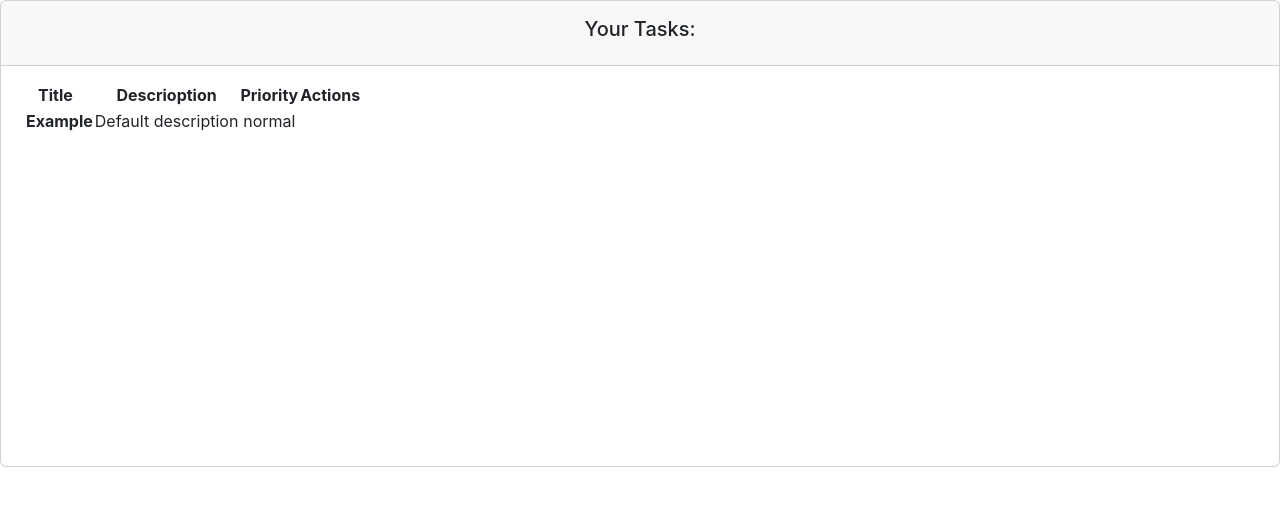
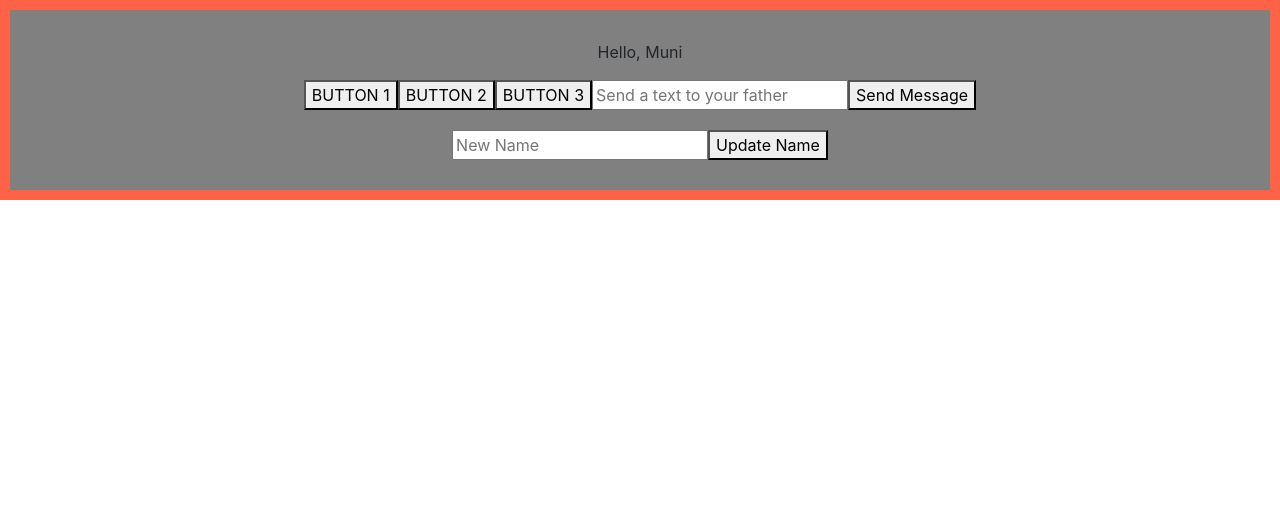
Before and after one commit to muniloper30/tasklist-react, a React (Create React App) app: page / in a window 1280 px wide. Shown: the top 506 px of the page. Built offline with nearby package versions, Linux system fonts and the light colour scheme.

Commit message:
Ejemplos child/father gestión de eventos

```diff
--- a/package.json
+++ b/package.json
@@ -7,6 +7,7 @@
     "@testing-library/react": "^13.4.0",
     "@testing-library/user-event": "^13.5.0",
     "bootstrap": "^5.3.0",
+    "bootstrap-icons": "^1.10.5",
     "react": "^18.2.0",
     "react-dom": "^18.2.0",
     "react-scripts": "5.0.1",
--- a/src/App.js
+++ b/src/App.js
@@ -4,7 +4,7 @@
 import Greeting from "./components/pure/greeting";
 // eslint-disable-next-line no-unused-vars
 import GreetingF from "./components/pure/greetingF";
-
+// eslint-disable-next-line no-unused-vars
 import TaskListComponent from "./components/container/task_list";
 // eslint-disable-next-line no-unused-vars
 import ComponenteA from "./components/container/componenteA";
@@ -20,6 +20,7 @@
 import GreetingStyled from "./components/pure/greetingStyled";
 // eslint-disable-next-line no-unused-vars
 import Clock from "./hooks/lifecycle/Clock";
+import Father from "./components/container/father";
 
 function App() {
   return (
@@ -50,7 +51,9 @@
         {/* Ejercicio cambio de componente clase LYFECICLE a componente función */}
         {/* <Clock></Clock> */}
       {/*</header>*/}
-      <TaskListComponent></TaskListComponent>
+      {/* Gestión de eventos */}
+      <Father></Father>
+      {/* <TaskListComponent></TaskListComponent> */}
     </div>
   );
 }
--- /dev/null
+++ b/src/components/container/father.jsx
@@ -0,0 +1,25 @@
+import React, { useState } from 'react';
+import Child from '../pure/child';
+
+const Father = () => {
+
+    const [name, setName] = useState('Muni');
+
+
+    function showMessage (text){
+        alert(`Message received: ${text}`)
+    }
+
+
+    function updateName (newName){
+        setName(newName)
+    }
+
+    return (
+        <div style={{backgroundColor: 'tomato', padding: '10px'}}>
+            <Child name={name} send={showMessage} update={updateName}></Child>
+        </div>
+    );
+}
+
+export default Father;
--- a/src/components/container/task_list.jsx
+++ b/src/components/container/task_list.jsx
@@ -3,16 +3,19 @@
 import { LEVELS } from "../../models/levels.enum";
 import TaskComponent from "../pure/task";
 import "../../styles/task.scss";
+import TaskForm from "../pure/forms/taskForm";
 
 const TaskListComponent = () => {
-  const defaultTask = new Task(
-    "Example",
-    "Default description",
-    false,
-    LEVELS.NORMAL
-  );
+
+
+  const defaultTask1 = new Task("Example1","Description 1",true,LEVELS.NORMAL);
+  const defaultTask2 = new Task("Example2","Description 2",false,LEVELS.URGENT);
+  const defaultTask3 = new Task("Example3","Description 3",false,LEVELS.BLOCKING);
+
+
+
   //ESTADO DEL COMPONENTE
-  const [tasks, setTasks] = useState([defaultTask]);
+  const [tasks, setTasks] = useState([defaultTask1, defaultTask2, defaultTask3]);
   const [loading, setLoading] = useState(true);
 
   // CONTROL DEL CICLO DE VIDA DEL COMPONENTE
@@ -53,11 +56,23 @@
                 </tr>
               </thead>
               <tbody>
+                  { tasks.map((task, index) => {
+                    return (
+                      <TaskComponent
+                          key={index}
+                          task={task}>
+                      </TaskComponent>
+                    )
+                  } ) }
+
+
+
                     {/* TODO: Iterar sobre una lista de tareas */}
-                    <TaskComponent task={defaultTask} />
+
               </tbody>
             </table>
           </div>
+          <TaskForm></TaskForm>
         </div>
       </div>
       {/* TODO: Aplicar un for/Map para renderizar una lista de tareas */}
--- /dev/null
+++ b/src/components/pure/child.jsx
@@ -0,0 +1,57 @@
+import React, { useRef } from 'react';
+
+const Child = ( { name, send, update } ) => {
+
+    const messageRef = useRef('')
+    const nameRef = useRef('')
+
+
+    function pressButton(){
+        const text = messageRef.current.value;
+        alert(`Text in Input ${text}`)
+    };
+
+    function pressButtonParams(text){
+        alert(`Text: ${text}`)
+    }
+
+    function submitName(e){
+        e.preventDefault()
+        update(nameRef.current.value);
+    }
+
+
+    return (
+        <div style={{backgroundColor: 'grey', padding: '30px'}}>
+            <p onMouseOver={() => console.log('On Mouse Over')}>Hello, {name}</p>
+            <button onClick={() => console.log('Pressed Button 1') }>
+                BUTTON 1
+            </button>
+            <button onClick={pressButton}>
+                BUTTON 2
+            </button>
+            <button onClick={ () => pressButtonParams('Hello')}>
+                BUTTON 3
+            </button>
+            <input placeholder='Send a text to your father'
+                   onFocus={() => console.log('Input Focus')}
+                   onChange={(e) => console.log('Input changed:', e.target.value)}
+                   onCopy={() => console.log('Copied text from Imput')}
+                   ref={messageRef}
+                   >
+            </input>
+            <button onClick={() => send(messageRef.current.value) }>
+                Send Message
+            </button>
+            <div style={{marginTop:'20px'}}>
+                <form onSubmit={submitName}>
+                    <input ref={nameRef} placeholder='New Name'></input>
+                    <button type='Submit'>Update Name</button>
+                </form>
+
+            </div>
+        </div>
+    );
+}
+
+export default Child;
--- /dev/null
+++ b/src/components/pure/forms/taskForm.jsx
@@ -0,0 +1,11 @@
+import React from 'react';
+
+const TaskForm = () => {
+    return (
+        <div>
+
+        </div>
+    );
+}
+
+export default TaskForm;
--- a/src/components/pure/task.jsx
+++ b/src/components/pure/task.jsx
@@ -5,6 +5,7 @@
 //IMPORTAMOS LA HOJA DE ESLOS DE task.scss
 
 import '../../styles/task.scss'
+import { LEVELS } from '../../models/levels.enum';
 
 const TaskComponent = ({ task }) => {
 
@@ -14,6 +15,49 @@
             console.log(`'Task: ${task.name} is going to'`)
         };
     }, [task]);
+
+
+/* Function that returns a Badge
+  depending on the level of the task */
+
+function taskLevelBadge() {
+    switch (task.level) {
+      case LEVELS.NORMAL:
+        return(
+          <h6 className="mb-0">
+            <span className='badge bg-primary'>
+                {task.level}
+            </span>
+          </h6>)
+      case LEVELS.URGENT:
+        return(
+          <h6 className="mb-0">
+            <span className='badge bg-warning'>
+                {task.level}
+            </span>
+          </h6>)
+       case LEVELS.BLOCKING:
+        return(
+          <h6 className="mb-0">
+            <span className='badge bg-danger'>
+                {task.level}
+            </span>
+          </h6>)
+     default:
+        break;
+    }
+  }
+
+
+
+  function taskCompletedIcon(){
+    if(task.completed){
+        return (<i className='bi-toggle-on' style={{color:'green'}}></i>)
+    }else{
+        return (<i className='bi-toggle-off' style={{color:'grey'}}></i>)
+    }
+  }
+
     return (
 
         <tr className='fw-normal'>
@@ -24,29 +68,16 @@
                 <span> {task.description} </span>
             </td>
             <td className='align-middle'>
-            {/* TODO: Sustituir por un badge */}
-                <span> {task.level} </span>
+            {/* Ejecutar en función del badge element por LEVELS */}
+                {taskLevelBadge()}
             </td>
             <td className='align-middle'>
             {/* TODO: Sustituir por un Iconos */}
-                <span> {task.completed} </span>
+             {taskCompletedIcon()}
+             <i className='bi-trash' style={{color:'tomato', fontSize: '20px'}}></i>
             </td>
         </tr>
 
-        //<div>
-          //  <h2 className='task-name'>
-           //     Nombre : { task.name }
-            //</h2>
-            //<h3>
-              //  Descripción : { task.description }
-            //</h3>
-            //<h4>
-              //  Level : { task.level }
-            //</h4>
-            //<h5>
-              //  This task is : { task.completed ? 'COMPLETED' : 'PENDING'}
-            //</h5>
-        //</div>
     );
 };
 
--- a/src/index.js
+++ b/src/index.js
@@ -3,6 +3,7 @@
 
 //? AÑADIR BOOTSTRAP A NUESTRO PROYECTO
 import 'bootstrap/dist/css/bootstrap.css';
+import 'bootstrap-icons/font/bootstrap-icons.css'
 //! IMPORTANTE : LOS ESTILOS PROPIOS , DEBEN IR DEBAJO DEL BOOTSTRAP PARA QUE NO NOS LO PISE
 import './index.css';
 import App from './App';
```
Also changed, not shown: 1 other file (tests, documents, lock files or other folders).
